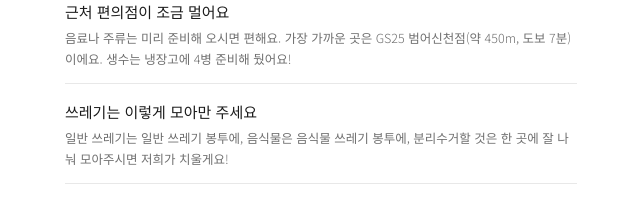
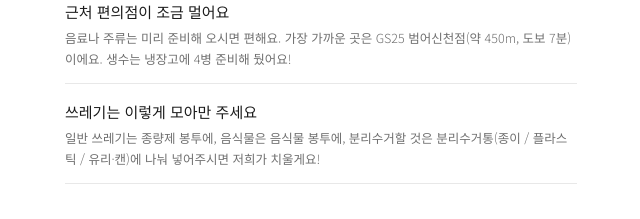
Before and after one commit to diadud3-commits/spaceavailable, a plain HTML site: page guide.html in a window 1280 px wide. Shown: the part 1080-1299 px from the top of the page, without its empty margins (319-959 px from the left). Drawn offline with nearby package versions, Linux system fonts and the light colour scheme.

Commit message:
guide: 분리수거통 3칸 안내
Co-Authored-By: Claude Opus 5.5 <noreply@anthropic.com>

```diff
--- a/guide.html
+++ b/guide.html
@@ -75,7 +75,7 @@
       <li>저녁에 오셨다면 빔프로젝터도 연결해보세요<small>빔프로젝터는 리모컨으로 켜고 조작해주세요</small></li>
       <li>사진을 어떻게 찍을지 고민되신다면<small>맨 아래 <a href="#reference" style="color:inherit;text-decoration:underline">레퍼런스 사진</a>을 참고해주세요</small></li>
       <li>근처 편의점이 조금 멀어요<small>음료나 주류는 미리 준비해 오시면 편해요. 가장 가까운 곳은 GS25 범어신천점(약 450m, 도보 7분)이에요. 생수는 냉장고에 4병 준비해 뒀어요!</small></li>
-      <li>쓰레기는 이렇게 모아만 주세요<small>일반 쓰레기는 일반 쓰레기 봉투에, 음식물은 음식물 쓰레기 봉투에, 분리수거할 것은 한 곳에 잘 나눠 모아주시면 저희가 치울게요!</small></li>
+      <li>쓰레기는 이렇게 모아만 주세요<small>일반 쓰레기는 종량제 봉투에, 음식물은 음식물 봉투에, 분리수거할 것은 분리수거통(종이 / 플라스틱 / 유리·캔)에 나눠 넣어주시면 저희가 치울게요!</small></li>
     </ul>
   </section>
 
```
